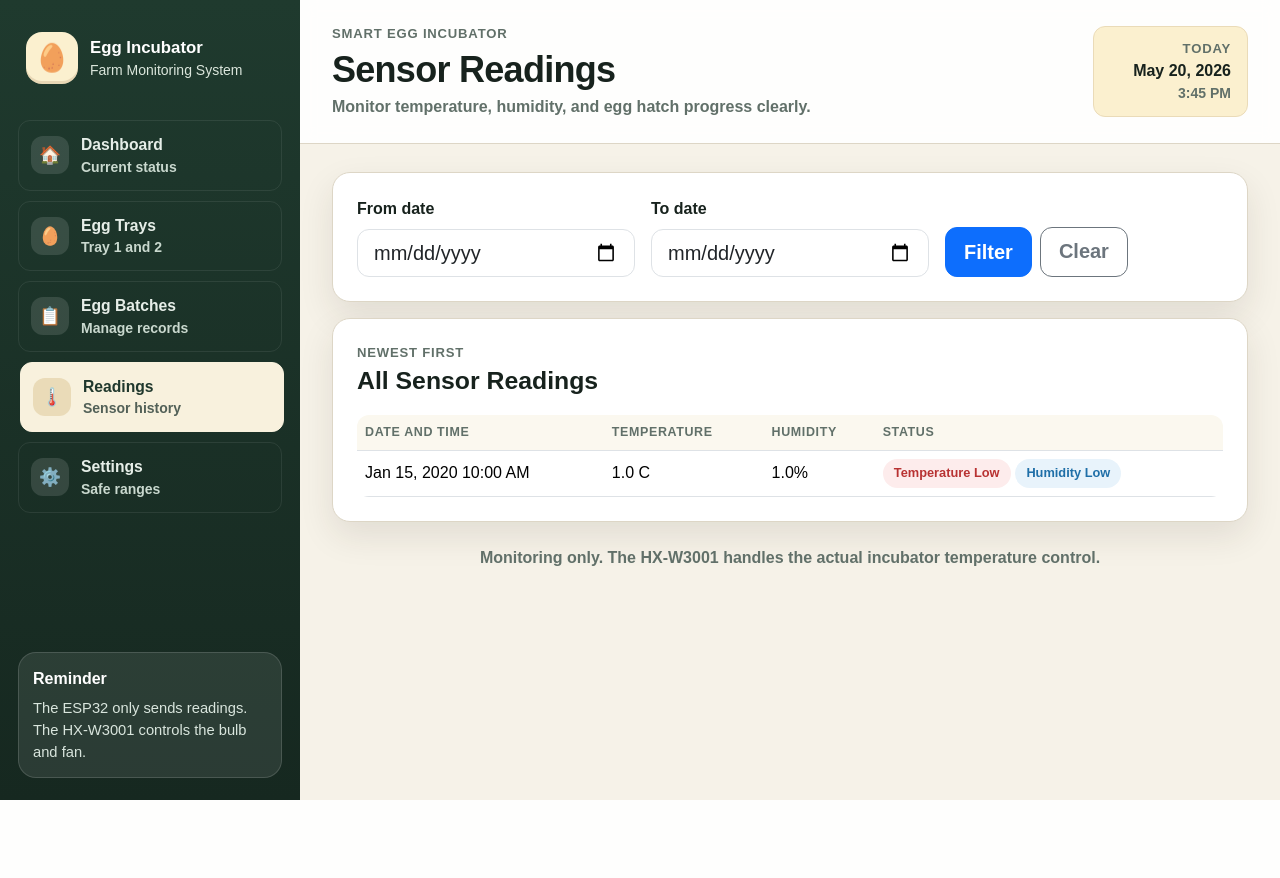
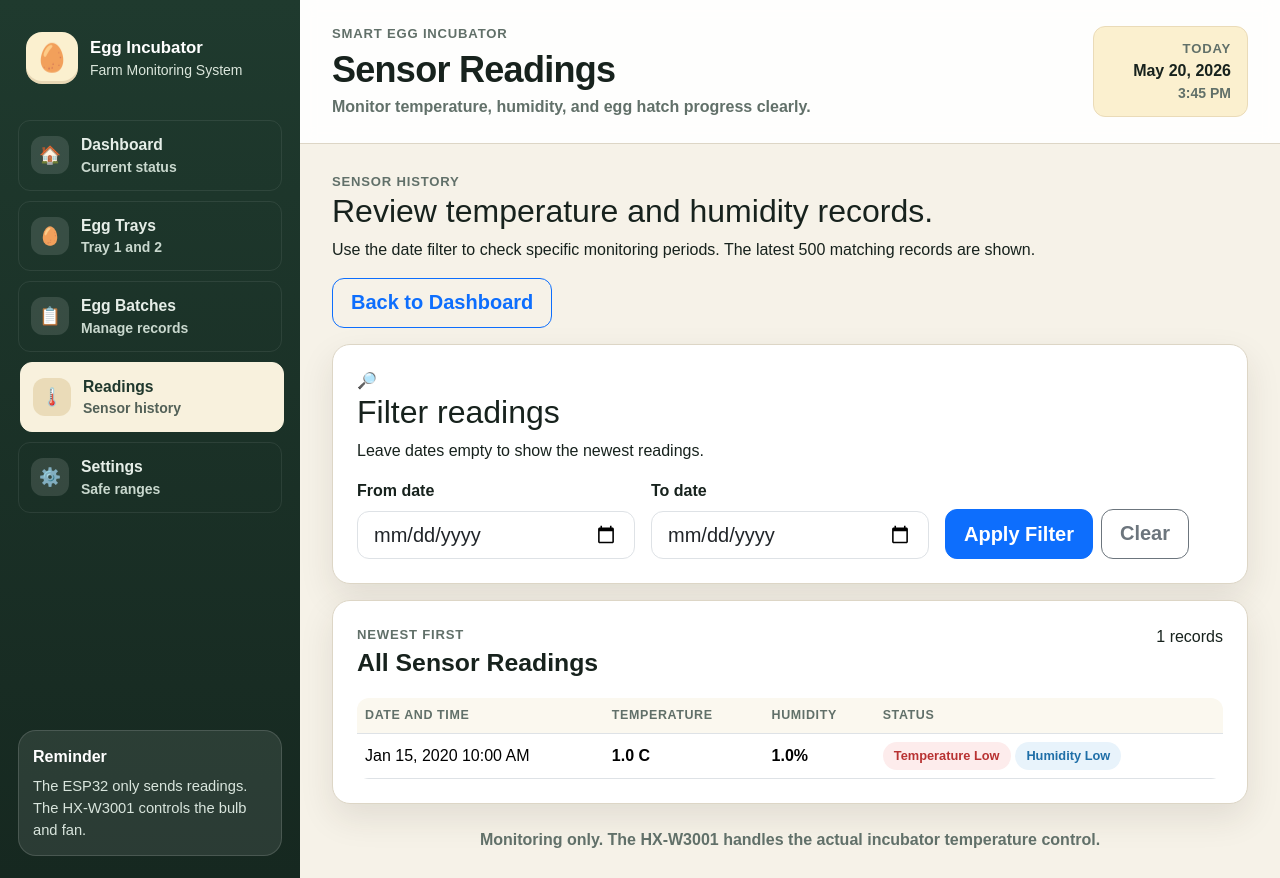
Before and after one commit to Dan1007Mercado/physics, a PHP site: page /readings.php in a window 1280 px wide. Before the commit the page ends 800 px from the top, so only its background shows below. Run offline with PHP 8.4, Linux system fonts and the light colour scheme; data comes from the database, SQL or seed files in the repository; tables that the repository leaves empty hold one stand-in row (values such as "Sample post").

Commit message:
Match readings page with HCI design

```diff
--- a/readings.php
+++ b/readings.php
@@ -33,19 +33,40 @@ $readings = $stmt->fetchAll();
 include __DIR__ . '/includes/header.php';
 ?>
 
-<section class="page-section">
-    <article class="form-panel">
+<section class="page-section readings-page">
+    <div class="hero-panel mb-3">
+        <div>
+            <span class="eyebrow">Sensor history</span>
+            <h2>Review temperature and humidity records.</h2>
+            <p>Use the date filter to check specific monitoring periods. The latest 500 matching records are shown.</p>
+        </div>
+        <div class="hero-actions">
+            <a class="btn btn-outline-primary btn-lg" href="dashboard.php">Back to Dashboard</a>
+        </div>
+    </div>
+
+    <article class="form-panel filter-panel">
+        <div class="form-section-title">
+            <span>🔎</span>
+            <div>
+                <h2>Filter readings</h2>
+                <p>Leave dates empty to show the newest readings.</p>
+            </div>
+        </div>
+
         <form class="row g-3 align-items-end" method="get">
             <div class="col-12 col-md-4">
                 <label class="form-label" for="from">From date</label>
                 <input class="form-control form-control-lg" type="date" id="from" name="from" value="<?= e($from) ?>">
             </div>
+
             <div class="col-12 col-md-4">
                 <label class="form-label" for="to">To date</label>
                 <input class="form-control form-control-lg" type="date" id="to" name="to" value="<?= e($to) ?>">
             </div>
+
             <div class="col-12 col-md-4 d-grid d-md-flex gap-2">
-                <button class="btn btn-primary btn-lg" type="submit">Filter</button>
+                <button class="btn btn-primary btn-lg" type="submit">Apply Filter</button>
                 <a class="btn btn-outline-secondary btn-lg" href="readings.php">Clear</a>
             </div>
         </form>
@@ -57,9 +78,11 @@ include __DIR__ . '/includes/header.php';
                 <span class="eyebrow">Newest first</span>
                 <h2>All Sensor Readings</h2>
             </div>
+            <span class="count-pill"><?= e((string) count($readings)) ?> records</span>
         </div>
+
         <div class="table-responsive">
-            <table class="table align-middle">
+            <table class="table align-middle data-table">
                 <thead>
                 <tr>
                     <th>Date and Time</th>
@@ -73,8 +96,8 @@ include __DIR__ . '/includes/header.php';
                     <?php foreach ($readings as $reading): ?>
                         <tr>
                             <td><?= e(format_datetime_display($reading['created_at'])) ?></td>
-                            <td><?= e(number_display($reading['temperature'])) ?> C</td>
-                            <td><?= e(number_display($reading['humidity'])) ?>%</td>
+                            <td><strong><?= e(number_display($reading['temperature'])) ?> C</strong></td>
+                            <td><strong><?= e(number_display($reading['humidity'])) ?>%</strong></td>
                             <td>
                                 <?php foreach (reading_badges($reading, $settings) as $badge): ?>
                                     <span class="badge badge-soft-<?= e($badge['class']) ?>"><?= e($badge['label']) ?></span>
@@ -84,7 +107,9 @@ include __DIR__ . '/includes/header.php';
                     <?php endforeach; ?>
                 <?php else: ?>
                     <tr>
-                        <td colspan="4" class="text-center text-muted py-4">No readings found.</td>
+                        <td colspan="4" class="text-center py-4">
+                            <div class="empty-table-message">No readings found for the selected date range.</div>
+                        </td>
                     </tr>
                 <?php endif; ?>
                 </tbody>
```
